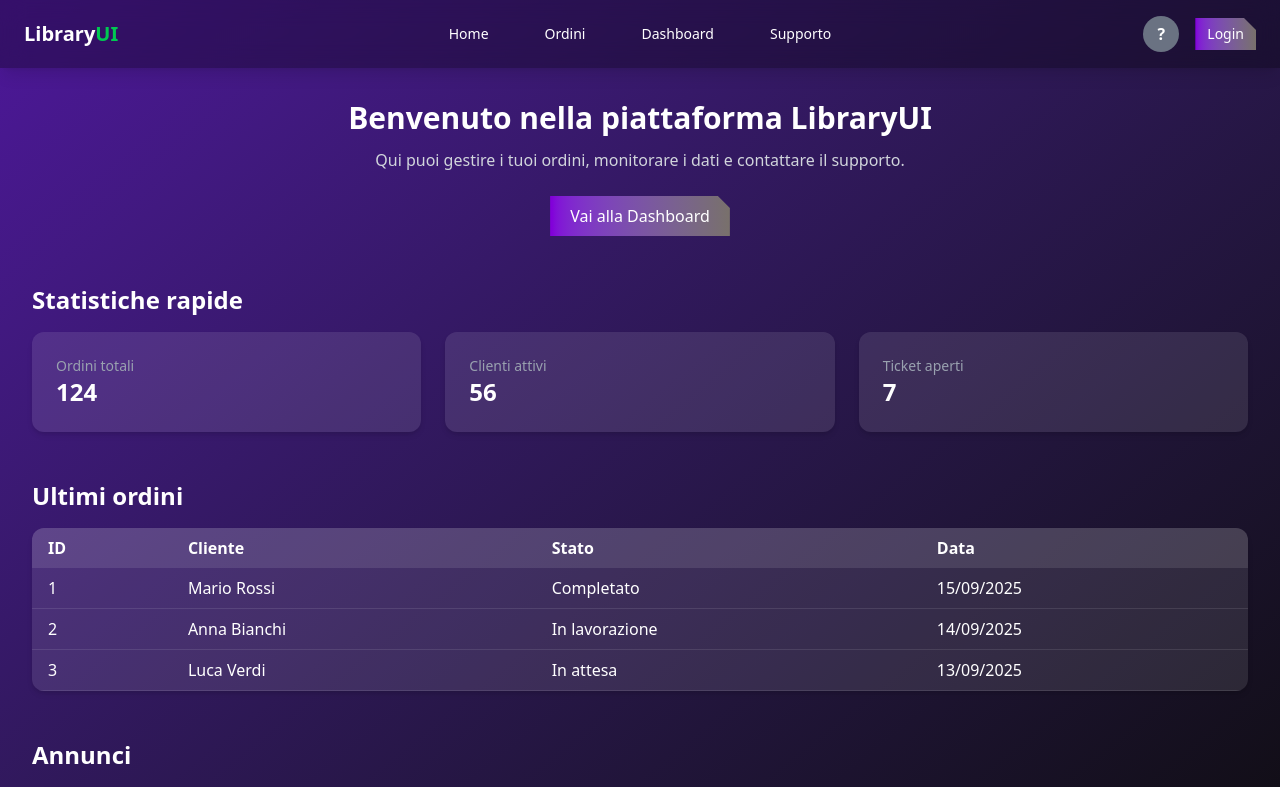
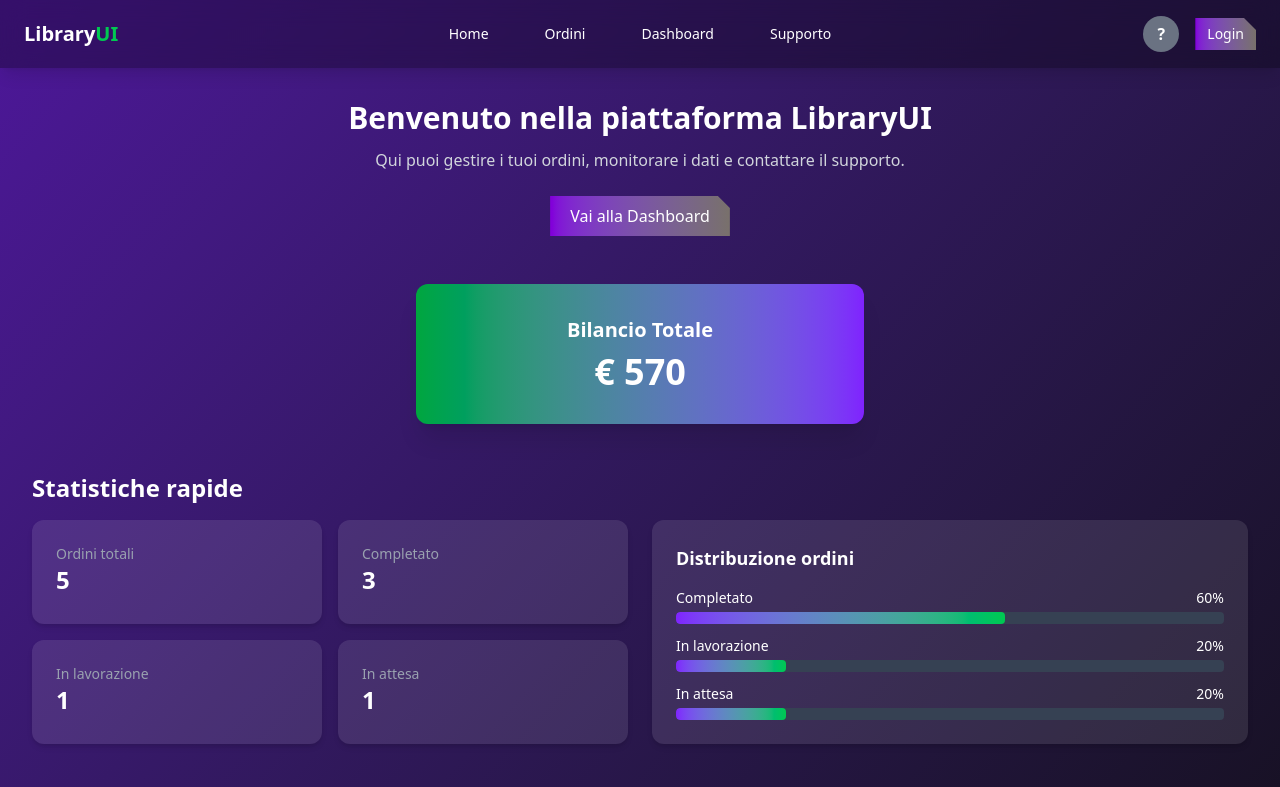
Before and after one commit to SpadaroFederico/UI-library, a React (Vite) app: page / in a window 1280 px wide. Shown: the top 787 px of the page. Built offline with nearby package versions, Linux system fonts and the light colour scheme.

Commit message:
[ADD] improved general UI home & [ADD] prices to orders

```diff
--- a/src/data/orders.js
+++ b/src/data/orders.js
@@ -15,85 +15,12 @@
  * calcolare statistiche nella dashboard.
  */
 
+// data/orders.js
+
 export const orders = [
-  {
-    id: 1,
-    cliente: "Mario Rossi",
-    prodotto: "Monitor 27''",
-    quantita: 2,
-    stato: "Completato",
-    data: "2025-09-01",
-  },
-  {
-    id: 2,
-    cliente: "Luca Bianchi",
-    prodotto: "Laptop Pro 15''",
-    quantita: 1,
-    stato: "In corso",
-    data: "2025-09-05",
-  },
-  {
-    id: 3,
-    cliente: "Giulia Verdi",
-    prodotto: "Stampante Laser",
-    quantita: 3,
-    stato: "Spedito",
-    data: "2025-09-07",
-  },
-  {
-    id: 4,
-    cliente: "Federico Neri",
-    prodotto: "Smartphone X",
-    quantita: 1,
-    stato: "Annullato",
-    data: "2025-09-08",
-  },
-  {
-    id: 5,
-    cliente: "Sara Blu",
-    prodotto: "Tablet Mini",
-    quantita: 2,
-    stato: "Completato",
-    data: "2025-09-10",
-  },
-  {
-    id: 6,
-    cliente: "Marco Gialli",
-    prodotto: "Cuffie Wireless",
-    quantita: 5,
-    stato: "Spedito",
-    data: "2025-09-12",
-  },
-  {
-    id: 7,
-    cliente: "Anna Rosa",
-    prodotto: "Mouse Ergonomico",
-    quantita: 4,
-    stato: "In corso",
-    data: "2025-09-14",
-  },
-  {
-    id: 8,
-    cliente: "Paolo Marrone",
-    prodotto: "Tastiera Meccanica",
-    quantita: 1,
-    stato: "Completato",
-    data: "2025-09-15",
-  },
-  {
-    id: 9,
-    cliente: "Chiara Argento",
-    prodotto: "Webcam FullHD",
-    quantita: 2,
-    stato: "In corso",
-    data: "2025-09-16",
-  },
-  {
-    id: 10,
-    cliente: "Davide Nero",
-    prodotto: "SSD 1TB",
-    quantita: 1,
-    stato: "Spedito",
-    data: "2025-09-17",
-  },
+  { id: 1, cliente: "Mario Rossi", stato: "Completato", data: "15/09/2025", prezzo: 120 },
+  { id: 2, cliente: "Anna Bianchi", stato: "In lavorazione", data: "14/09/2025", prezzo: 200 },
+  { id: 3, cliente: "Luca Verdi", stato: "In attesa", data: "13/09/2025", prezzo: 80 },
+  { id: 4, cliente: "Giulia Neri", stato: "Completato", data: "12/09/2025", prezzo: 150 },
+  { id: 5, cliente: "Marco Gialli", stato: "Completato", data: "11/09/2025", prezzo: 300 },
 ];
--- a/src/pages/Home.jsx
+++ b/src/pages/Home.jsx
@@ -1,15 +1,55 @@
 import { useNavigate } from "react-router-dom";
+import { useEffect, useState } from "react";
 import Button from "../components/Button";
 import NavBar from "../components/NavBar";
+import { orders } from "../data/orders";
 
 export default function Home() {
   const navigate = useNavigate();
 
-  const mockOrders = [
-    { id: 1, cliente: "Mario Rossi", stato: "Completato", data: "15/09/2025" },
-    { id: 2, cliente: "Anna Bianchi", stato: "In lavorazione", data: "14/09/2025" },
-    { id: 3, cliente: "Luca Verdi", stato: "In attesa", data: "13/09/2025" },
-  ];
+  // Calcoli rapidi
+  const totalOrders = orders.length;
+  const totalRevenue = orders
+    .filter((o) => o.stato === "Completato")
+    .reduce((sum, o) => sum + o.prezzo, 0);
+
+  const countByStatus = orders.reduce((acc, o) => {
+    acc[o.stato] = (acc[o.stato] || 0) + 1;
+    return acc;
+  }, {});
+
+  // Stato per animazioni
+  const [animatedPercentages, setAnimatedPercentages] = useState({});
+  const [animatedRevenue, setAnimatedRevenue] = useState(0);
+
+  useEffect(() => {
+    // animazione grafico
+    const timer = setTimeout(() => {
+      const percentages = {};
+      Object.entries(countByStatus).forEach(([stato, count]) => {
+        percentages[stato] = Math.round((count / totalOrders) * 100);
+      });
+      setAnimatedPercentages(percentages);
+    }, 300);
+
+    // animazione bilancio
+    let start = 0;
+    const step = totalRevenue / 50; // 50 step per l’animazione
+    const interval = setInterval(() => {
+      start += step;
+      if (start >= totalRevenue) {
+        clearInterval(interval);
+        setAnimatedRevenue(totalRevenue);
+      } else {
+        setAnimatedRevenue(Math.floor(start));
+      }
+    }, 30);
+
+    return () => {
+      clearTimeout(timer);
+      clearInterval(interval);
+    };
+  }, [totalOrders, totalRevenue]);
 
   return (
     <div className="min-h-screen bg-gradient-to-br from-violet-900 to-stone-950 text-white flex flex-col">
@@ -27,21 +67,58 @@ export default function Home() {
           </Button>
         </section>
 
-        {/* Statistiche rapide */}
+        {/* Bilancio */}
+        <section>
+          <div className="bg-gradient-to-r from-green-600 to-violet-600
+                          rounded-xl shadow-xl p-8 text-center
+                          max-w-md mx-auto backdrop-blur-md">
+            <h3 className="text-xl font-semibold mb-2">Bilancio Totale</h3>
+            <p className="text-4xl font-bold">
+              € {animatedRevenue.toLocaleString("it-IT")}
+            </p>
+          </div>
+        </section>
+
+        {/* Statistiche rapide + grafico */}
         <section>
           <h3 className="text-2xl font-semibold mb-4">Statistiche rapide</h3>
-          <div className="grid grid-cols-1 md:grid-cols-3 gap-6">
+          <div className="grid grid-cols-1 lg:grid-cols-2 gap-6">
+            {/* Blocchi numerici a sinistra */}
+            <div className="grid grid-cols-2 gap-4">
               <div className="bg-white/10 rounded-xl p-6 shadow-md">
                 <p className="text-gray-400 text-sm">Ordini totali</p>
-              <p className="text-2xl font-bold">124</p>
+                <p className="text-2xl font-bold">{totalOrders}</p>
               </div>
+              {Object.entries(countByStatus).map(([stato, count]) => (
+                <div key={stato} className="bg-white/10 rounded-xl p-6 shadow-md">
+                  <p className="text-gray-400 text-sm">{stato}</p>
+                  <p className="text-2xl font-bold">{count}</p>
+                </div>
+              ))}
+            </div>
+
+            {/* Grafico a barre a destra */}
             <div className="bg-white/10 rounded-xl p-6 shadow-md">
-              <p className="text-gray-400 text-sm">Clienti attivi</p>
-              <p className="text-2xl font-bold">56</p>
+              <h4 className="text-lg font-semibold mb-4">Distribuzione ordini</h4>
+              <div className="space-y-3">
+                {Object.entries(countByStatus).map(([stato]) => {
+                  const percent = animatedPercentages[stato] || 0;
+                  return (
+                    <div key={stato}>
+                      <div className="flex justify-between text-sm mb-1">
+                        <span>{stato}</span>
+                        <span>{percent}%</span>
                       </div>
-            <div className="bg-white/10 rounded-xl p-6 shadow-md">
-              <p className="text-gray-400 text-sm">Ticket aperti</p>
-              <p className="text-2xl font-bold">7</p>
+                      <div className="w-full bg-gray-700 rounded h-3 overflow-hidden">
+                        <div
+                          className="h-3 rounded bg-gradient-to-r from-violet-600 to-green-500 transition-all duration-1000"
+                          style={{ width: `${percent}%` }}
+                        ></div>
+                      </div>
+                    </div>
+                  );
+                })}
+              </div>
             </div>
           </div>
         </section>
@@ -57,18 +134,31 @@ export default function Home() {
                   <th className="px-4 py-2">Cliente</th>
                   <th className="px-4 py-2">Stato</th>
                   <th className="px-4 py-2">Data</th>
+                  <th className="px-4 py-2">Prezzo</th>
                 </tr>
               </thead>
               <tbody>
-                {mockOrders.map((order) => (
+                {orders.map((order) => {
+                  let color = "bg-gray-400"; // default
+                  if (order.stato === "Completato") color = "bg-green-500";
+                  if (order.stato === "In lavorazione") color = "bg-yellow-500";
+                  if (order.stato === "In attesa") color = "bg-red-500";
+
+                  return (
                     <tr key={order.id} className="border-b border-white/10">
                       <td className="px-4 py-2">{order.id}</td>
                       <td className="px-4 py-2">{order.cliente}</td>
-                    <td className="px-4 py-2">{order.stato}</td>
+                      <td className="px-4 py-2 flex items-center gap-2">
+                        <span className={`w-3 h-3 rounded-full ${color}`} />
+                        {order.stato}
+                      </td>
                       <td className="px-4 py-2">{order.data}</td>
+                      <td className="px-4 py-2">€ {order.prezzo}</td>
                     </tr>
-                ))}
+                  );
+                })}
               </tbody>
+
             </table>
           </div>
         </section>
```
Lines whose indentation alone changed are shown as unchanged.
